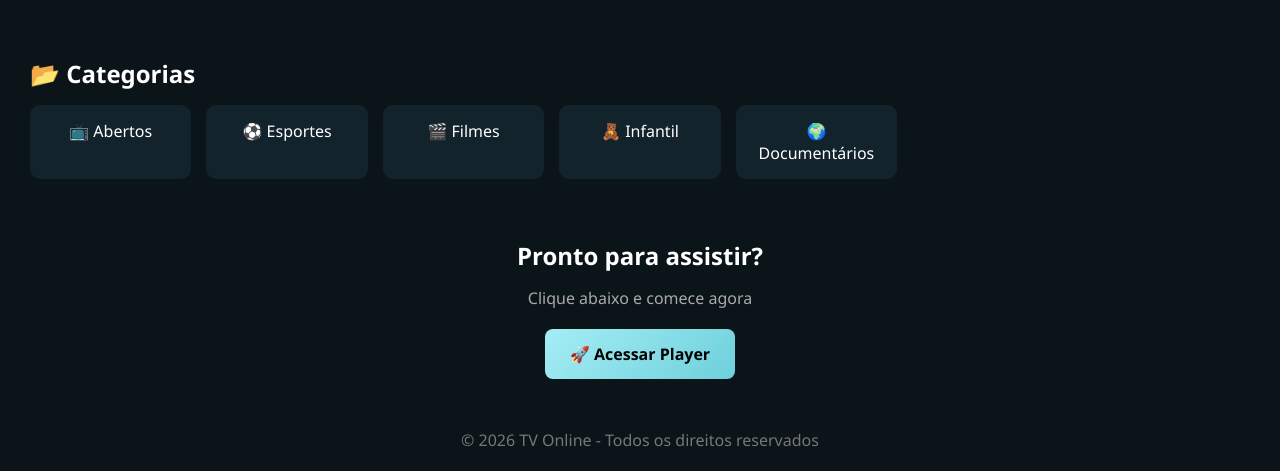
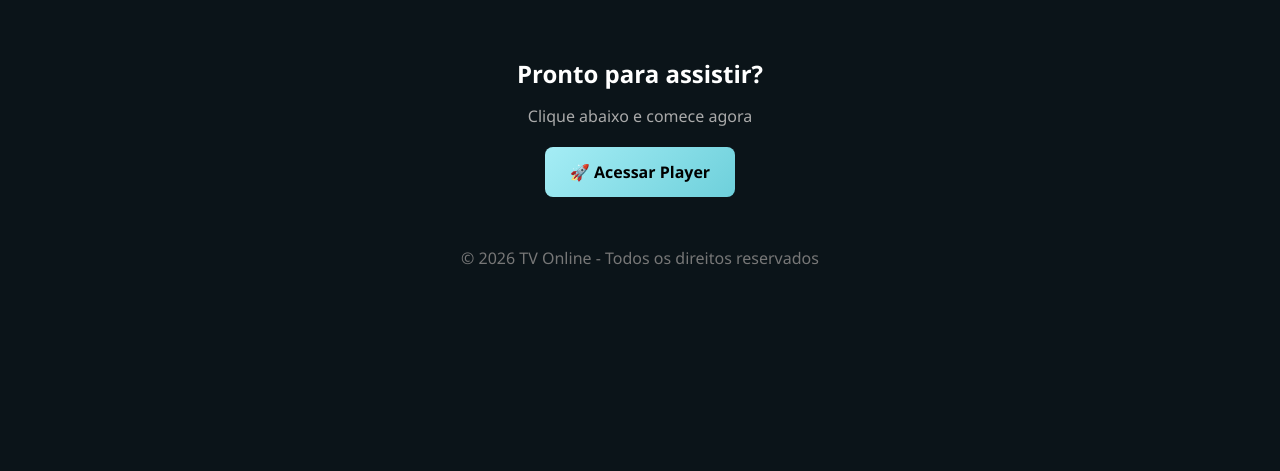
Before and after one commit to Nicollas77pk/futebolaovivogratis, a plain HTML site: page index.html in a window 1280 px wide. Shown: the part 913-1384 px from the top of the page. After the commit the page ends 1202 px from the top, so only its background shows below. Drawn offline with Linux system fonts and the light colour scheme.

Commit message:
Update index.html

```diff
--- a/index.html
+++ b/index.html
@@ -157,18 +157,7 @@ body {
   </div>
 </section>
 
-<!-- CATEGORIAS -->
-<section class="section">
-  <h2>📂 Categorias</h2>
 
-  <div class="cards">
-    <div class="card">📺 Abertos</div>
-    <div class="card">⚽ Esportes</div>
-    <div class="card">🎬 Filmes</div>
-    <div class="card">🧸 Infantil</div>
-    <div class="card">🌍 Documentários</div>
-  </div>
-</section>
 
 <!-- CHAMADA FINAL -->
 <section class="section" style="text-align:center;">
@@ -177,7 +166,7 @@ body {
     Clique abaixo e comece agora
   </p>
 
-  <a href="player.html" class="btn">🚀 Acessar Player</a>
+  <a href="tvonline.html" class="btn">🚀 Acessar Player</a>
 </section>
 
 <!-- FOOTER -->
```
